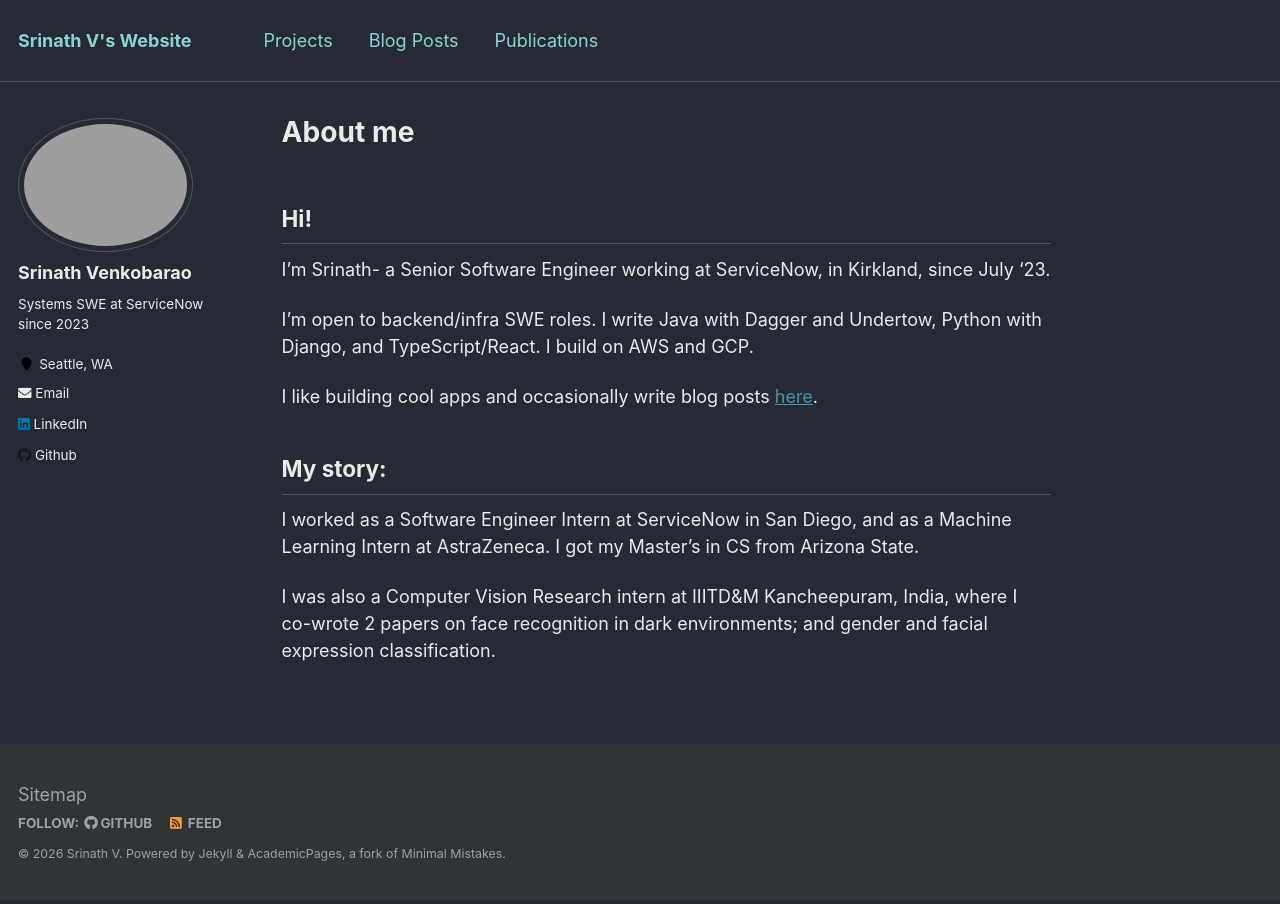
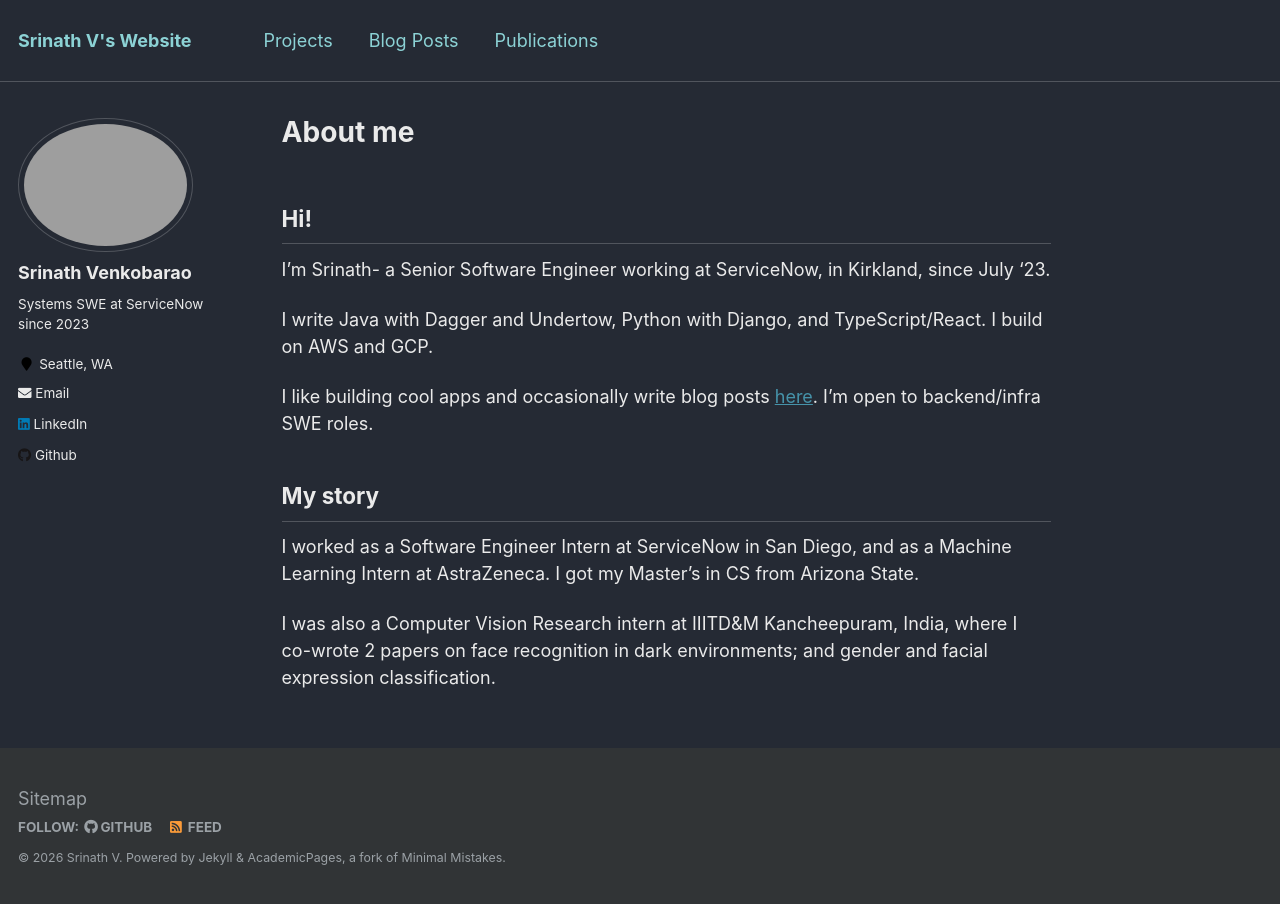
Before and after one commit to srinathvrao/srinathvrao.github.io, a Jekyll site: the page built from _pages/about.md, in a window 1280 px wide. Built offline with Jekyll 4.4.1, drawn with Linux system fonts in a browser that asks for light colours.

```diff
--- a/_pages/about.md
+++ b/_pages/about.md
@@ -11,11 +11,11 @@ redirect_from:
 ## Hi!
 I'm Srinath- a Senior Software Engineer working at ServiceNow, in Kirkland, since July '23.
 
-I'm open to backend/infra SWE roles. I write Java with Dagger and Undertow, Python with Django, and TypeScript/React. I build on AWS and GCP.
+I write Java with Dagger and Undertow, Python with Django, and TypeScript/React. I build on AWS and GCP.
 
-I like building cool apps and occasionally write blog posts [here](https://srinathvrao.github.io/year-archive/).
+I like building cool apps and occasionally write blog posts [here](https://srinathvrao.github.io/year-archive/). I'm open to backend/infra SWE roles.
 
-## My story:
+## My story
 I worked as a Software Engineer Intern at ServiceNow in San Diego, and as a Machine Learning Intern at AstraZeneca. I got my Master's in CS from Arizona State.
 
 I was also a Computer Vision Research intern at IIITD&M Kancheepuram, India, where I co-wrote 2 papers on face recognition in dark environments; and gender and facial expression classification.
```
